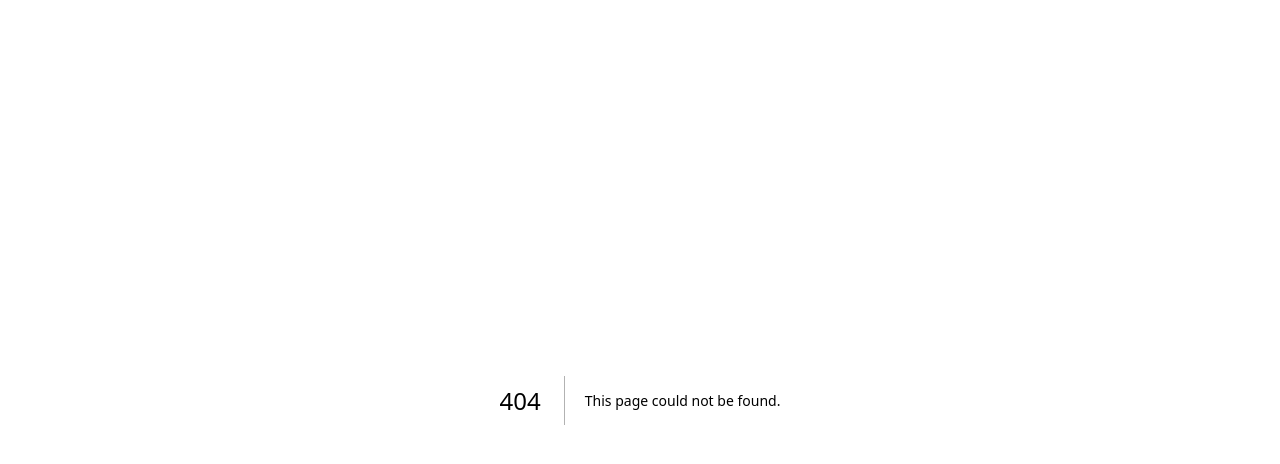
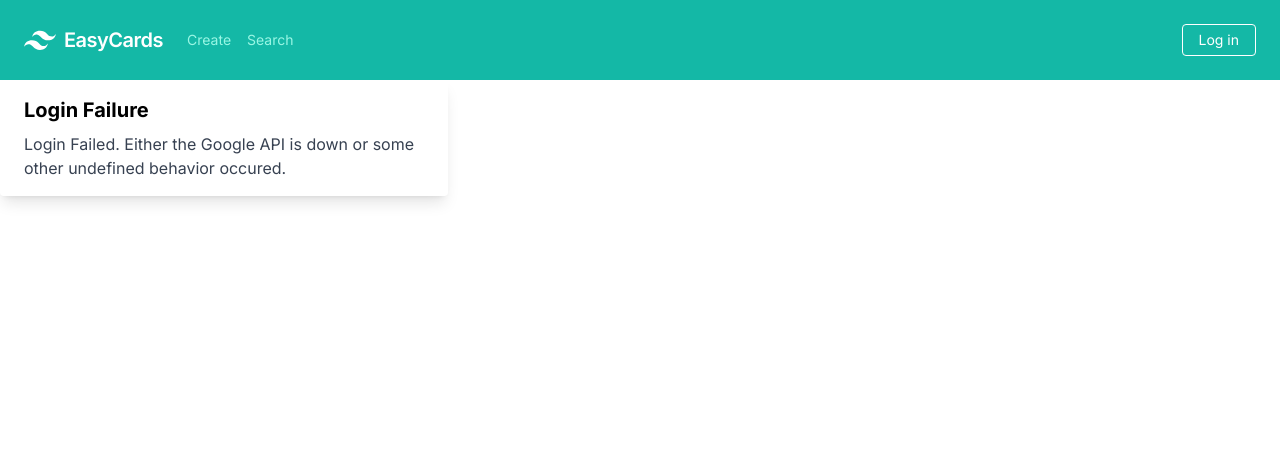
Before and after one commit to rsun19/easy-cards, a Next.js app: page /login/failure in a window 1280 px wide. Before the commit this address had no page. Shown: the top 464 px of the page. Built offline with nearby package versions, Linux system fonts and the light colour scheme.

Commit message:
extracted the getRefreshToken method

```diff
--- /dev/null
+++ b/src/app/lib/getRefreshToken.ts
@@ -0,0 +1,20 @@
+export interface SessionProps {
+  user?: {
+    name?: string | null
+    email?: string
+    image?: string | null
+  }
+}
+
+export async function getRefreshToken (email: string): Promise<Response> {
+  const response = await fetch('http://localhost:9000/auth/token/request', {
+    method: 'POST',
+    headers: {
+      'Content-Type': 'application/json'
+    },
+    body: JSON.stringify({
+      email
+    })
+  })
+  return response
+}
--- a/src/app/lib/sessionprops.ts
+++ /dev/null
@@ -1,7 +0,0 @@
-export interface SessionProps {
-  user?: {
-    name?: string | null
-    email?: string
-    image?: string | null
-  }
-}
--- /dev/null
+++ b/src/app/login/failure/page.tsx
@@ -0,0 +1,22 @@
+import React from 'react'
+import Navbar from '../../components/navbar'
+
+const LoginFailure = (): React.JSX.Element => {
+  return (
+    <div>
+      <Navbar />
+      <div>
+      <div className="max-w-md rounded overflow-hidden shadow-lg">
+        <div className="px-6 py-4">
+          <div className="font-bold text-xl mb-2">Login Failure</div>
+          <p className="text-gray-700 text-base">
+            Login Failed. Either the Google API is down or some other undefined behavior occured.
+          </p>
+        </div>
+      </div>
+      </div>
+    </div>
+  )
+}
+
+export default LoginFailure
--- a/src/app/login/page.ts
+++ /dev/null
@@ -1,7 +0,0 @@
-import { redirect } from 'next/navigation'
-
-const Login = (): void => {
-  redirect('/api/auth/signin')
-}
-
-export default Login
```
Also changed, not shown: src/middleware.ts (+4 -15 lines).
